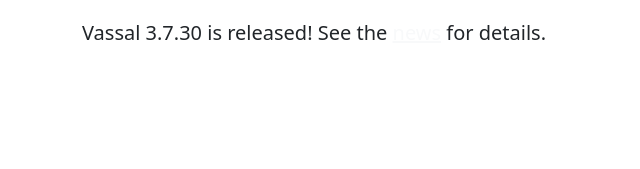
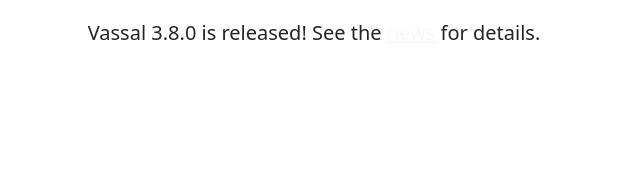
Before and after one commit to vassalengine/v3-game-server-util, a Svelte app: page app/status.html in a window 1280 px wide. Shown: the part 357-526 px from the top of the page, 326-966 px from the left. Built offline with nearby package versions, Linux system fonts and the light colour scheme; no server answers.

Commit message:
Updated template for 3.8.0 release.

```diff
--- a/app/status.html
+++ b/app/status.html
@@ -42,7 +42,7 @@
   </header>
 
   <div id="alert-bar" class="text-center">
-    <h5 class="py-3">Vassal 3.7.30 is released! See the <a class="link-light" href="https://forum.vassalengine.org/t/vassal-3-7-30-released/90602">news</a> for details.</h5>
+    <h5 class="py-3">Vassal 3.8.0 is released! See the <a class="link-light" href="https://forum.vassalengine.org/t/vassal-3-8-0-released/90639">news</a> for details.</h5>
   </div>
 
 
```
